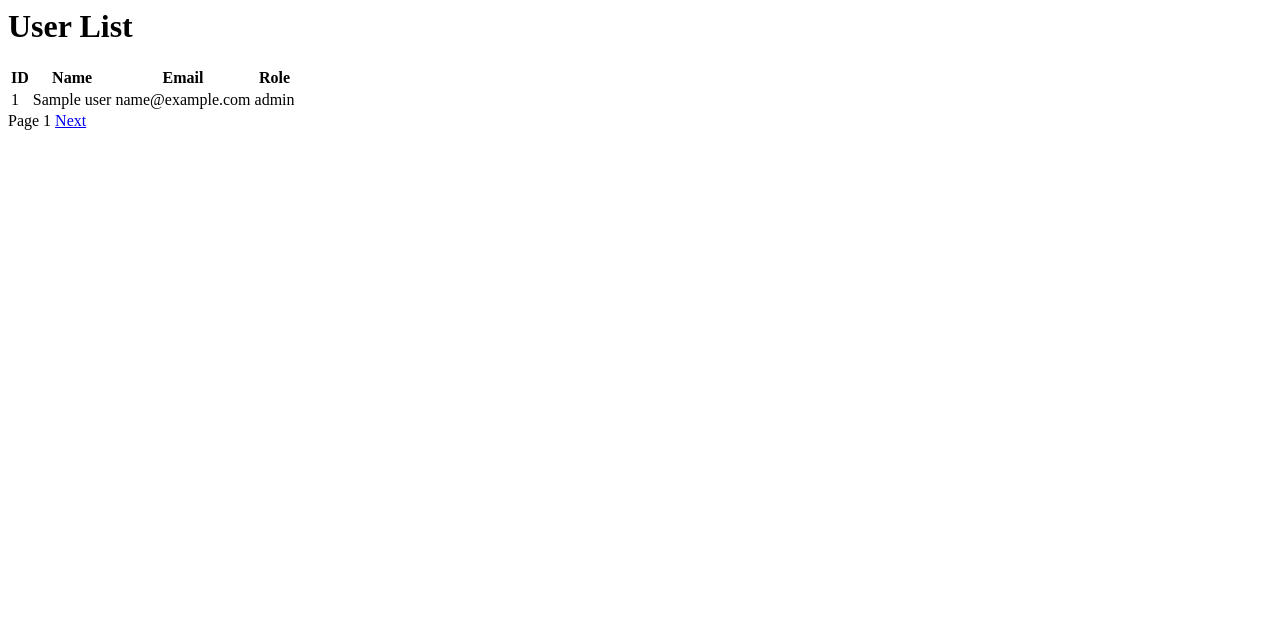
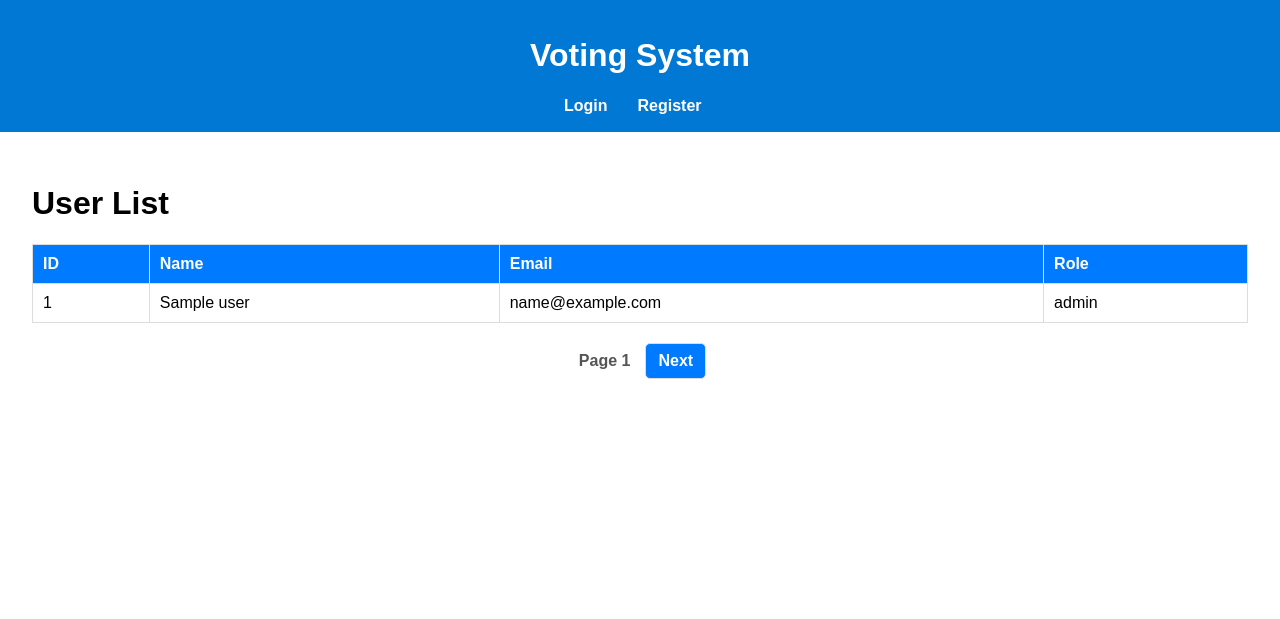
Before and after one commit to Garritosk8CR/fastApi-CQRS, a FastAPI app: template app/templates/list_users.html in a window 1280 px wide. Shown: the top 619 px of the page. Run offline with FastAPI, Linux system fonts and the light colour scheme; the template is opened without the code that fills it: most values are stand-ins (such as "Sample title", 1, 10 or a date in 2020); parts of the project's set-up code (start-up, migrations or seed data) failed here and were passed over.

Commit message:
Added styles to user list

```diff
--- a/app/static/css/styles.css
+++ b/app/static/css/styles.css
@@ -264,3 +264,62 @@ p {
     width: auto; /* or a specific width like: width: 120px; */
     display: inline-block; /* To allow width: auto to work as expected */
 }
+
+/* General Table Styling */
+.user-table {
+    width: 100%;
+    border-collapse: collapse;
+    margin-bottom: 20px;
+    font-family: Arial, sans-serif;
+}
+
+.user-table th, .user-table td {
+    border: 1px solid #ddd;
+    padding: 10px;
+    text-align: left;
+}
+
+.user-table th {
+    background-color: #007bff;
+    color: white;
+    font-weight: bold;
+}
+
+.user-table tr:nth-child(even) {
+    background-color: #f9f9f9;
+}
+
+.user-table tr:hover {
+    background-color: #f1f1f1;
+}
+
+/* Pagination Controls */
+.pagination {
+    display: flex;
+    justify-content: center;
+    align-items: center;
+    margin-top: 20px;
+    font-family: Arial, sans-serif;
+}
+
+.pagination span {
+    margin: 0 10px;
+    font-weight: bold;
+    color: #555;
+}
+
+.pagination .btn {
+    padding: 8px 12px;
+    margin: 0 5px;
+    text-decoration: none;
+    border: 1px solid #ddd;
+    border-radius: 5px;
+    background-color: #007bff;
+    color: white;
+    cursor: pointer;
+}
+
+.pagination .btn:hover {
+    background-color: #0056b3;
+    color: white;
+}
--- a/app/templates/base.html
+++ b/app/templates/base.html
@@ -18,6 +18,7 @@
                     <a href="/elections/create">Create Election</a>
                     <a href="/voters/register">Register Voter</a>
                     <a href="/users/profile">User Profile</a>
+                    <a href="/users/users">Users List</a>
 
                 {% else %}
                     <a href="users/login">Login</a>
--- a/app/templates/list_users.html
+++ b/app/templates/list_users.html
@@ -1,5 +1,10 @@
+
+{% extends "base.html" %}
+
+{% block title %}Election Results{% endblock %}
+
+{% block content %}
 <h1>User List</h1>
-
 <table class="user-table">
     <thead>
         <tr>
@@ -31,3 +36,4 @@
     <a href="/users?page={{ page + 1 }}&page_size={{ page_size }}" class="btn">Next</a>
     {% endif %}
 </div>
+{% endblock %}
```
